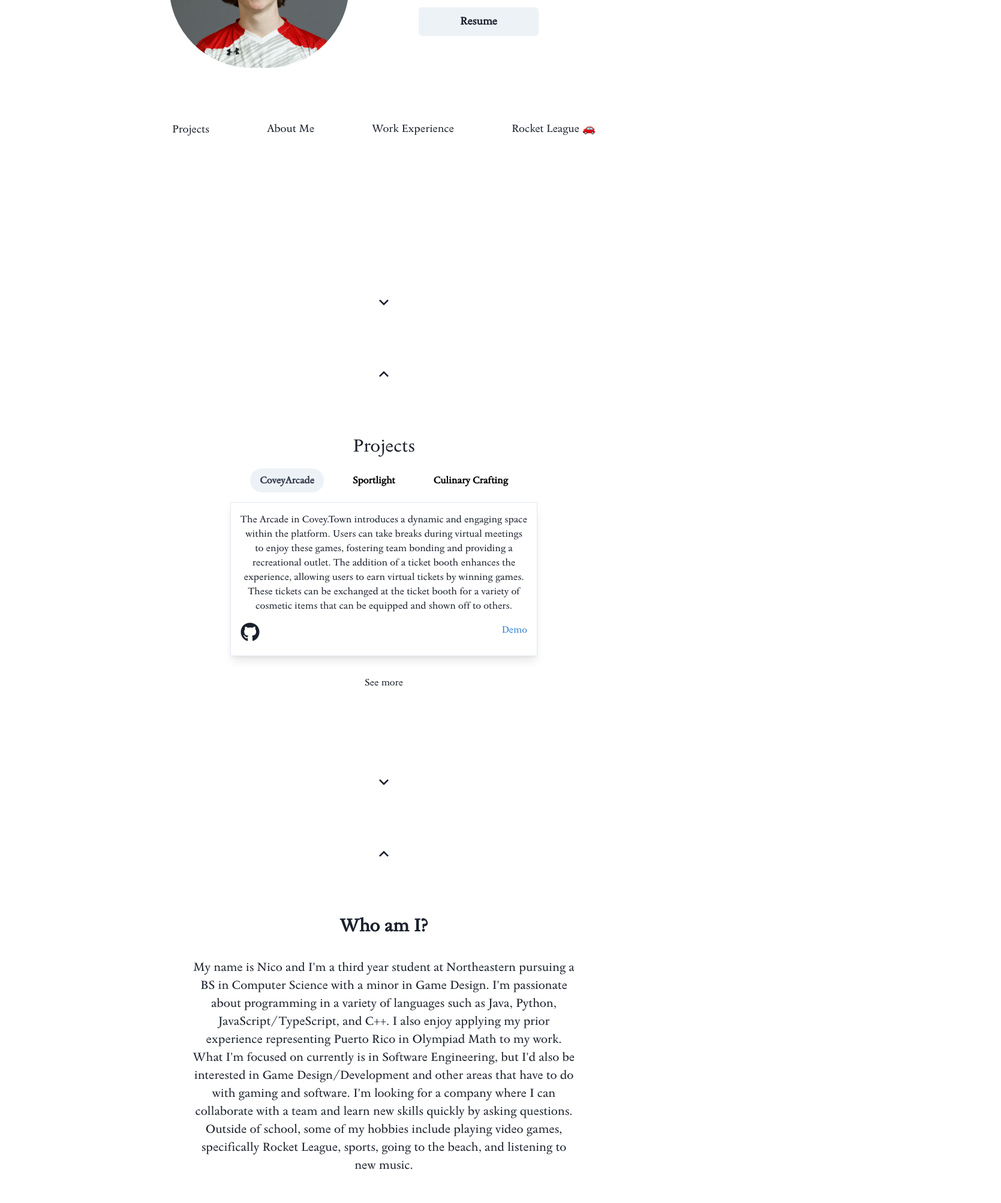
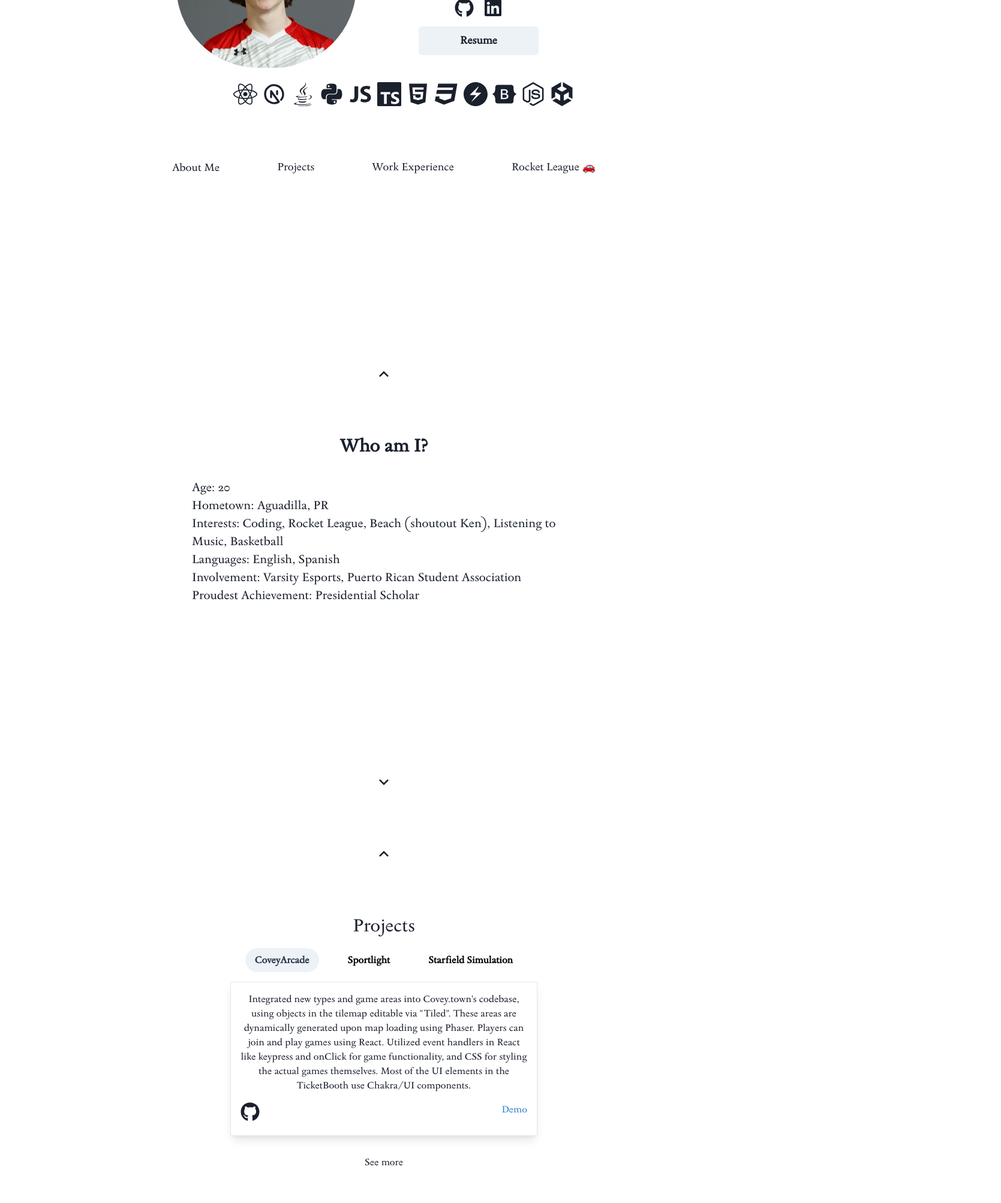
Before and after one commit to nprosk/nprosk.github.io, a React (Create React App) app: page / in a window 1280 px wide. Shown: the part 240-2246 px from the top of the page at 60% size, 1669 px wide, since content can reach past the window. Built offline with nearby package versions, Linux system fonts and the light colour scheme.

Commit message:
making actual text better

```diff
--- a/src/AboutMe/AboutMe.js
+++ b/src/AboutMe/AboutMe.js
@@ -7,19 +7,13 @@
         <Text fontSize={30} as={"b"}>
           Who am I?
         </Text>
-        <Text fontSize={{base: 16, lg: 20}} w={{base: '90%', md: '60%', lg: '50%'}} marginTop={8}>
-          My name is Nico and I'm a third year student at Northeastern pursuing
-          a BS in Computer Science with a minor in Game Design. I'm passionate
-          about programming in a variety of languages such as Java, Python,
-          JavaScript/TypeScript, and C++. I also enjoy applying my prior
-          experience representing Puerto Rico in Olympiad Math to my work. What
-          I'm focused on currently is in Software Engineering, but I'd also be
-          interested in Game Design/Development and other areas that have to do
-          with gaming and software. I'm looking for a company where I can
-          collaborate with a team and learn new skills quickly by asking
-          questions. Outside of school, some of my hobbies include playing video
-          games, specifically Rocket League, sports, going to the beach, and
-          listening to new music.
+        <Text fontSize={{base: 16, lg: 20}} w={{base: '90%', md: '60%', lg: '50%'}} marginTop={8} textAlign="left">
+        Age: 20<br/>
+          Hometown: Aguadilla, PR<br/>
+          Interests: Coding, Rocket League, Beach (shoutout Ken), Listening to Music, Basketball<br/>
+          Languages: English, Spanish<br/>
+          Involvement: Varsity Esports, Puerto Rican Student Association<br/>
+          Proudest Achievement: Presidential Scholar<br/>
         </Text>
       </Box>
     </>
--- a/src/App.css
+++ b/src/App.css
@@ -19,6 +19,7 @@
 .social-icons:hover {
   transform: translateY(-4px);
   transition: transform 0.4s;
+  /* box-shadow: 0 4px 8px rgba(0, 0, 0, 0.1); Adjust the values as needed */
 }
 
 .onyx {
@@ -62,14 +63,14 @@
 
 .projects {
   position: absolute;
-  top: 100vh;
+  top: 200vh;
   width: 100%;
   height: 100vh;
 }
 
 .about-me {
   position: absolute;
-  top: 200vh;
+  top: 100vh;
   width: 100%;
   height: 100vh;
 }
--- a/src/App.js
+++ b/src/App.js
@@ -22,11 +22,11 @@
         <Box id="header" className="header">
           <Intro />
         </Box>
+        <Box id="about-me" className="about-me">
+          <AboutMe/>
+        </Box>
         <Box id="projects" className="projects">
           <Projects />
-        </Box>
-        <Box id="about-me" className="about-me">
-          <AboutMe/>
         </Box>
         <Box id="work-experience" className="work-experience">
           <WorkExperience/>
@@ -35,12 +35,11 @@
           <RocketLeague/>
         </Box>
       </Box>
-      <ScrollToElementBtn scrollTo='projects' icon={MdOutlineKeyboardArrowDown} position="90vh" />
       <ScrollToElementBtn scrollTo='header' icon={MdOutlineKeyboardArrowUp} position="105vh" />
-      <ScrollToElementBtn scrollTo='about-me' icon={MdOutlineKeyboardArrowDown} position="190vh" />
-      <ScrollToElementBtn scrollTo='projects' icon={MdOutlineKeyboardArrowUp} position="205vh" />
+      <ScrollToElementBtn scrollTo='projects' icon={MdOutlineKeyboardArrowDown} position="190vh" />
+      <ScrollToElementBtn scrollTo='about-me' icon={MdOutlineKeyboardArrowUp} position="205vh" />
       <ScrollToElementBtn scrollTo='work-experience' icon={MdOutlineKeyboardArrowDown} position="290vh" />
-      <ScrollToElementBtn scrollTo='about-me' icon={MdOutlineKeyboardArrowUp} position="305vh" />
+      <ScrollToElementBtn scrollTo='projects' icon={MdOutlineKeyboardArrowUp} position="305vh" />
       <ScrollToElementBtn scrollTo='rocket-league' icon={MdOutlineKeyboardArrowDown} position="390vh" />
       <ScrollToElementBtn scrollTo='work-experience' icon={MdOutlineKeyboardArrowUp} position="405vh" />
       <ColorMode />
--- a/src/HeadBanner/Intro.js
+++ b/src/HeadBanner/Intro.js
@@ -1,6 +1,9 @@
 import {
   Box,
   Button,
+  Container,
+  HStack,
+  Icon,
   Image,
   LightMode,
   Link,
@@ -12,29 +15,42 @@
 } from "@chakra-ui/react";
 import SocialLinks from "./SocialLinks";
 import scrollToElement from "../Utils/ScrollToElement";
+import {
+  FaBootstrap,
+  FaCss3,
+  FaHtml5,
+  FaJava,
+  FaNodeJs,
+  FaPython,
+  FaReact,
+} from "react-icons/fa";
+import { TbBrandNextjs } from "react-icons/tb";
+import { IoLogoJavascript } from "react-icons/io";
+import { SiChakraui, SiTypescript } from "react-icons/si";
+import { FaUnity } from "react-icons/fa6";
 
 export default function Intro() {
   const tabs = [
     {
-      title: "Projects",
-      onClick: () => scrollToElement("projects")
+      title: "About Me",
+      onClick: () => scrollToElement("about-me"),
     },
     {
-      title: "About Me",
-      onClick: () => scrollToElement("about-me")
+      title: "Projects",
+      onClick: () => scrollToElement("projects"),
     },
     {
       title: "Work Experience",
-      onClick: () => scrollToElement("work-experience")
+      onClick: () => scrollToElement("work-experience"),
     },
     {
       title: "Rocket League 🚗",
-      onClick: () => scrollToElement("rocket-league")
-    }
-  ]
+      onClick: () => scrollToElement("rocket-league"),
+    },
+  ];
 
   return (
-    <>
+    <Box>
       <Stack
         direction={{ base: "column", md: "row" }}
         spacing={4}
@@ -55,12 +71,17 @@
             Nicol&#225;s Proskauer Valerio
           </Text>
 
+          <Text maxW={{ base: "100%", sm: "200px", md: "300px", lg: "400px" }}>
+            Computer Science at Northeastern
+          </Text>
+          <Text maxW={{ base: "100%", sm: "200px", md: "300px", lg: "400px" }}>
+            Software Concentration with a minor in Game Design
+          </Text>
           <Text
-            py="2"
+            pb="2"
             maxW={{ base: "100%", sm: "200px", md: "300px", lg: "400px" }}
           >
-            Software Engineer with a passion for esports and gaming. I am a
-            rising senior attending Northeastern University.
+            Rising Senior
           </Text>
           <SocialLinks />
 
@@ -77,18 +98,34 @@
           </Link>
         </Stack>
       </Stack>
+      <Container alignItems={"center"} my={6}>
+        <HStack width={"100vw"}>
+          <Icon as={FaReact} w={10} h={10} className="social-icons" />
+          <Icon as={TbBrandNextjs} w={10} h={10} className="social-icons" />
+          <Icon as={FaJava} w={10} h={10} className="social-icons" />
+          <Icon as={FaPython} w={10} h={10} className="social-icons" />
+          <Icon as={IoLogoJavascript} w={10} h={10} className="social-icons" />
+          <Icon as={SiTypescript} w={10} h={10} className="social-icons" />
+          <Icon as={FaHtml5} w={10} h={10} className="social-icons" />
+          <Icon as={FaCss3} w={10} h={10} className="social-icons" />
+          <Icon as={SiChakraui} w={10} h={10} className="social-icons" />
+          <Icon as={FaBootstrap} w={10} h={10} className="social-icons" />
+          <Icon as={FaNodeJs} w={10} h={10} className="social-icons" />
+          <Icon as={FaUnity} w={10} h={10} className="social-icons" />
+        </HStack>
+      </Container>
       <Box w="100%" align="center" mt={{ base: 5, sm: 10, md: 20 }}>
         <Box>
           <LightMode>
             <Tabs align="center">
-              <TabList borderBottomStyle={'none'}>
+              <TabList borderBottomStyle={"none"}>
                 {tabs.map((tab, index) => (
                   <Tab
                     onClick={tab.onClick}
-                    mx={{ base: 2, sm: 4 , md: 8}}
+                    mx={{ base: 2, sm: 4, md: 8 }}
                     size={"lg"}
                     className="social-icons"
-                    _selected={{ borderBottomStyle: 'none'}}
+                    _selected={{ borderBottomStyle: "none" }}
                     fontSize={{ base: "sm", md: "lg" }}
                     key={index}
                   >
@@ -100,6 +137,6 @@
           </LightMode>
         </Box>
       </Box>
-    </>
+    </Box>
   );
 }
--- a/src/Projects/Projects.js
+++ b/src/Projects/Projects.js
@@ -19,7 +19,7 @@
     {
       title: "CoveyArcade",
       description:
-        "The Arcade in Covey.Town introduces a dynamic and engaging space within the platform. Users can take breaks during virtual meetings to enjoy these games, fostering team bonding and providing a recreational outlet. The addition of a ticket booth enhances the experience, allowing users to earn virtual tickets by winning games. These tickets can be exchanged at the ticket booth for a variety of cosmetic items that can be equipped and shown off to others.",
+        `Integrated new types and game areas into Covey.town's codebase, using objects in the tilemap editable via "Tiled". These areas are dynamically generated upon map loading using Phaser. Players can join and play games using React. Utilized event handlers in React like keypress and onClick for game functionality, and CSS for styling the actual games themselves. Most of the UI elements in the TicketBooth use Chakra/UI components.`,
       githubLink:
         "https://github.com/neu-cs4530/spring24-project-s24-group-506",
       demoLink: "https://spring24-project-s24-group-506.onrender.com/",
@@ -31,9 +31,10 @@
       githubLink: "https://github.com/shanejpark/sportlight",
     },
     {
-      title: "Culinary Crafting",
-      description: "A",
-      githubLink: "https://github.com/RaeAlbus/Culinary-Crafting",
+      title: "Starfield Simulation",
+      description: "Used p5.js to create a starfield simulation.",
+      githubLink: "https://github.com/nprosk/starfield_simulation",
+      demoLink: 'https://nprosk.github.io/starfield_simulation/'
     },
   ];
 
--- a/src/WorkExperience/WorkExperienceCard.js
+++ b/src/WorkExperience/WorkExperienceCard.js
@@ -16,7 +16,7 @@
       <VStack spacing={4} align="center">
         <Image src={logo} alt={`${company} logo`} objectFit={'cover'} maxW={"400px"} maxH={"100px"}/>
         <Heading as="h3" size="md" textAlign="center">
-          {position} at {company}
+          {position}, {company}
         </Heading>
         <Text fontSize="sm" color="gray.500" textAlign="center">
           {duration}
```
